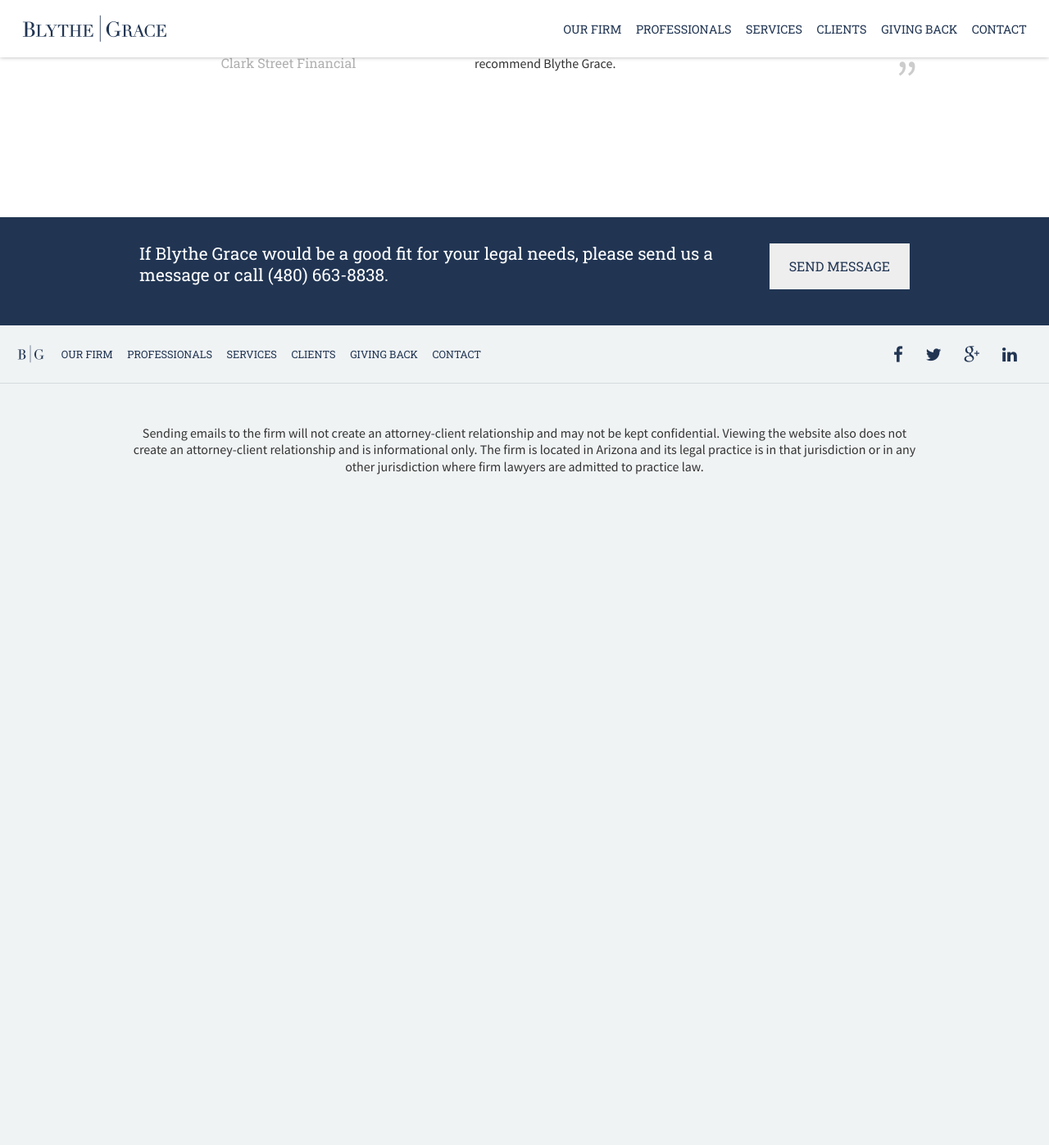
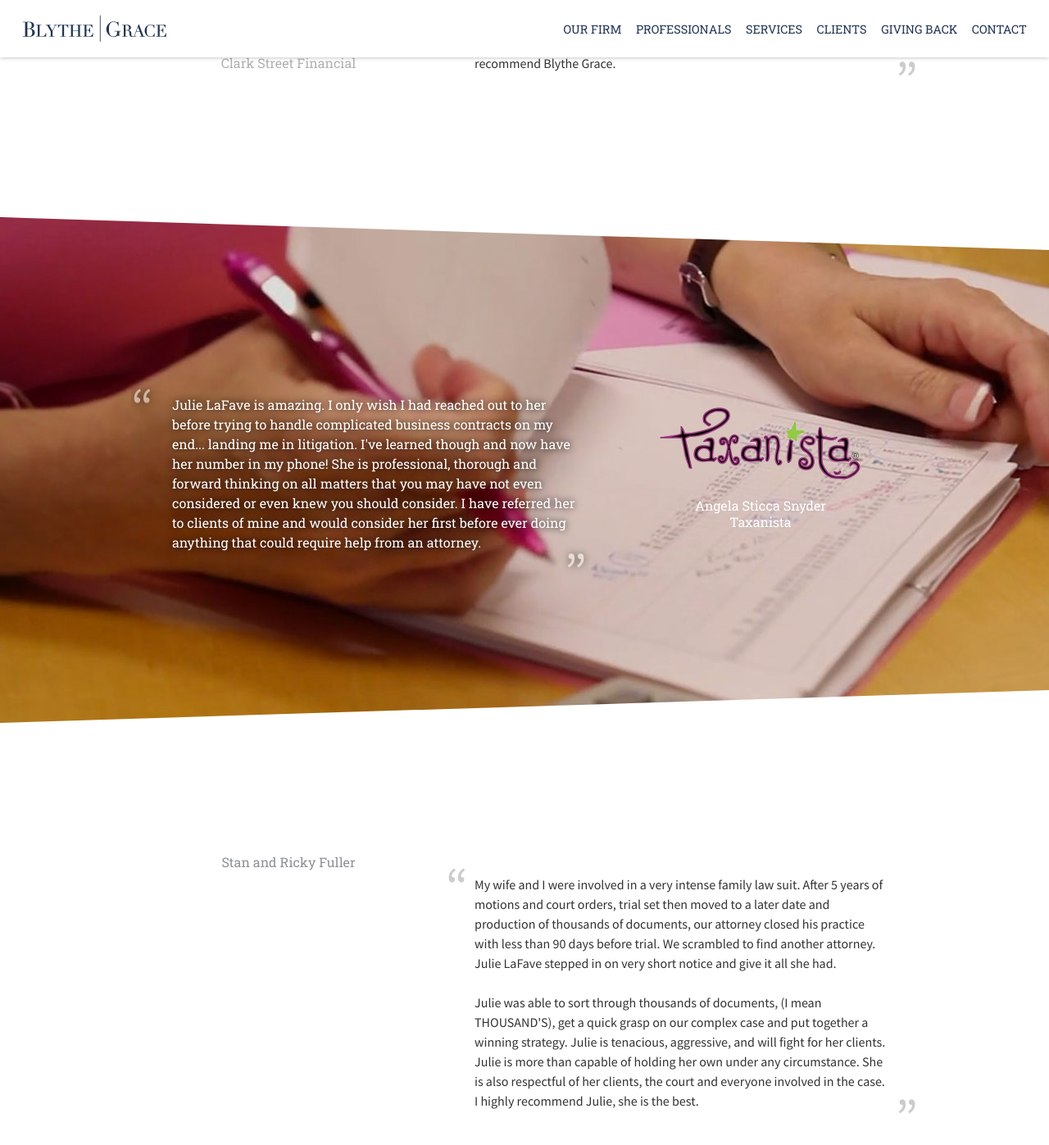
Before and after one commit to kristenzirkler/blythe-grace-demo, a Jekyll site: the page built from clients/index.html, in a window 1280 px wide and 1400 px high, scrolled down 4909 px. Shown: the top 1397 px of the window at 82% size. Built offline with Jekyll 4.4.1, drawn with Linux system fonts in a browser that asks for light colours; nearby versions of some CDN libraries; before the commit the page ends 5539 px from its top, so only the background shows below that.

Commit message:
added quotes

```diff
--- a/clients/index.html
+++ b/clients/index.html
@@ -122,3 +122,29 @@
     </div>
   </div>
 </div>
+
+<div class="slide  slide-bg-image testimonial-bg taxanista gray-pic">
+  <div class="inner">
+      <div class="client-name">
+        <a href="http://www.taxanista.com" target="_blank">
+          <img src="{{ site.baseurl }}/img/logo-taxanista.png" />
+          <em>Angela Sticca Snyder<br>Taxanista</em>
+        </a>
+
+      </div>
+    <div class="quote">
+      <p>Julie LaFave is amazing. I only wish I had reached out to her before trying to handle complicated business contracts on my end... landing me in litigation. I've learned though and now have her number in my phone!  She is professional, thorough and forward thinking on all matters that you may have not even considered or even knew you should consider. I have referred her to clients of mine and would consider her first before ever doing anything that could require help from an attorney. </p>
+    </div>
+  </div>
+</div>
+
+<div class="slide testimonial">
+  <div class="inner">
+      <div class="client-name">
+          <em>Stan and Ricky Fuller</em>
+      </div>
+    <div class="copy">
+      <p>My wife and I were involved in a very intense family law suit. After 5 years of motions and court orders, trial set then moved to a later date and production of thousands of documents, our attorney closed his practice with less than 90 days before trial. We scrambled to find another attorney. Julie LaFave stepped in on very short notice and give it all she had.<br><br>Julie was able to sort through thousands of documents, (I mean THOUSAND'S), get a quick grasp on our complex case and put together a winning strategy. Julie is tenacious, aggressive, and will fight for her clients. Julie is more than capable of holding her own under any circumstance. She is also respectful of her clients, the court and everyone involved in the case. I highly recommend Julie, she is the best.</p>
+    </div>
+  </div>
+</div>
--- a/css/style.css
+++ b/css/style.css
@@ -918,6 +918,13 @@
   -o-transition: all 1s;
   transition: all 1s; }
 
+.taxanista {
+  background-image: url(../img/slide-bg-taxanista.jpg);
+  -webkit-transition: all 1s;
+  -moz-transition: all 1s;
+  -o-transition: all 1s;
+  transition: all 1s; }
+
 .testimonial-bg {
   padding: 12em 0 10em;
   background-color: #213553; }
--- a/js/main.js
+++ b/js/main.js
@@ -120,6 +120,7 @@
         aboutGray('cb-cross');
         aboutGray('reggie');
         aboutGray('wodstar');
+        aboutGray('taxanista');
 	});
 
 
--- a/scss/page-slides.scss
+++ b/scss/page-slides.scss
@@ -434,6 +434,10 @@
 	background-image: url(../img/slide-bg-wodstar.jpg);
 	@include transition(all 1s);
 }
+.taxanista {
+	background-image: url(../img/slide-bg-taxanista.jpg);
+	@include transition(all 1s);
+}
 .testimonial-bg {
 	padding: 12em 0 10em;
 	background-color: $main-color;
```
Also changed, not shown: img/logo-taxanista.png (added), img/slide-bg-taxanista.jpg (added), js/min/main-min.js, 1 other file.
